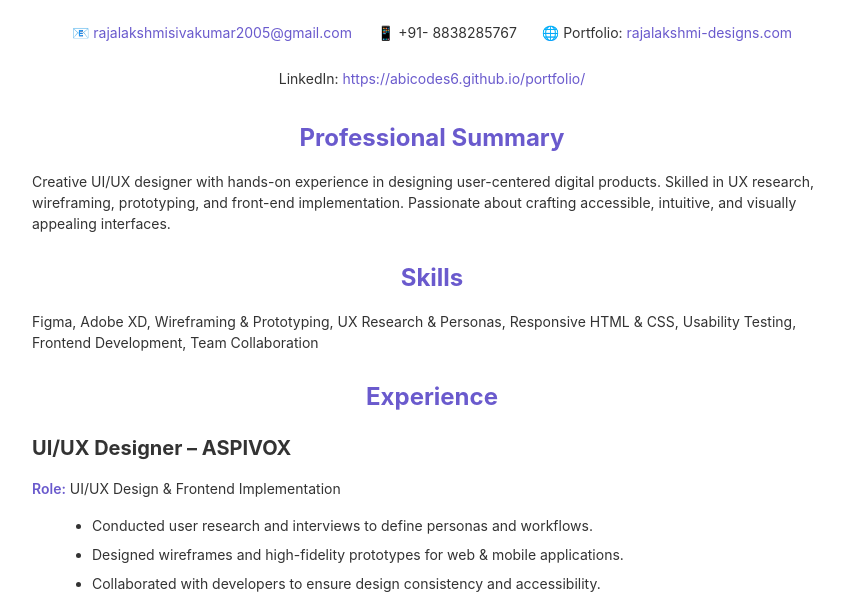
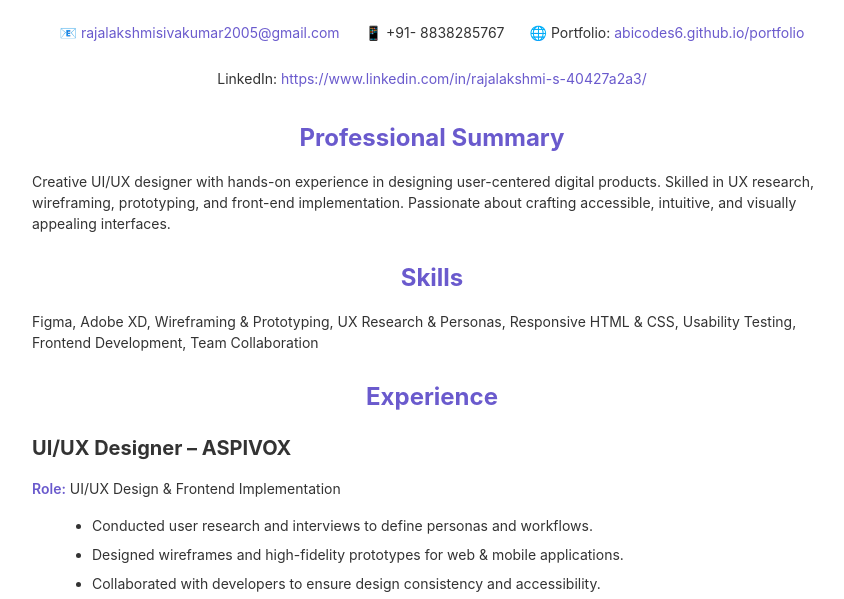
Before and after one commit to AbiCodes6/portfolio, a plain HTML site: page Rajalakshmi_Resume.pdf.html in a window 1280 px wide. Shown: the part 195-794 px from the top of the page, without its empty margins (208-1052 px from the left). Drawn offline with Linux system fonts and the light colour scheme.

Commit message:
Update Rajalakshmi_Resume.pdf.html

```diff
--- a/Rajalakshmi_Resume.pdf.html
+++ b/Rajalakshmi_Resume.pdf.html
@@ -44,8 +44,8 @@
   <div class="contact">
     <p>📧 <a href="mailto:rajalakshmisivakumar2005@gmail.com">rajalakshmisivakumar2005@gmail.com</a></p>
     <p>📱 +91- 8838285767</p>
-    <p>🌐 Portfolio: <a href="#">rajalakshmi-designs.com</a></p>
-    <p>LinkedIn: <a href="#">https://abicodes6.github.io/portfolio/</a></p>
+    <p>🌐 Portfolio: <a href="#">abicodes6.github.io/portfolio</a></p>
+    <p>LinkedIn: <a href="#">https://www.linkedin.com/in/rajalakshmi-s-40427a2a3/</a></p>
   </div>
 
   <!-- Professional Summary -->
```
